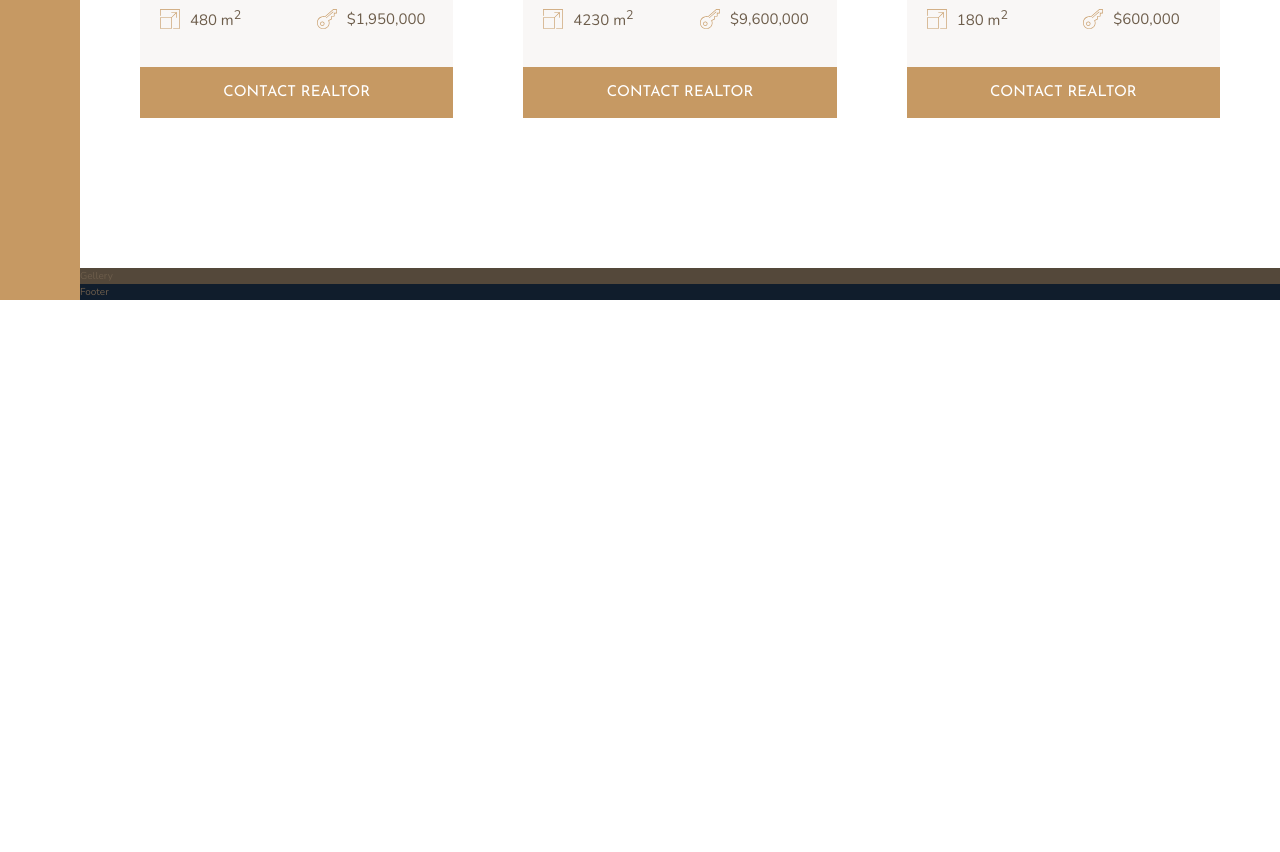
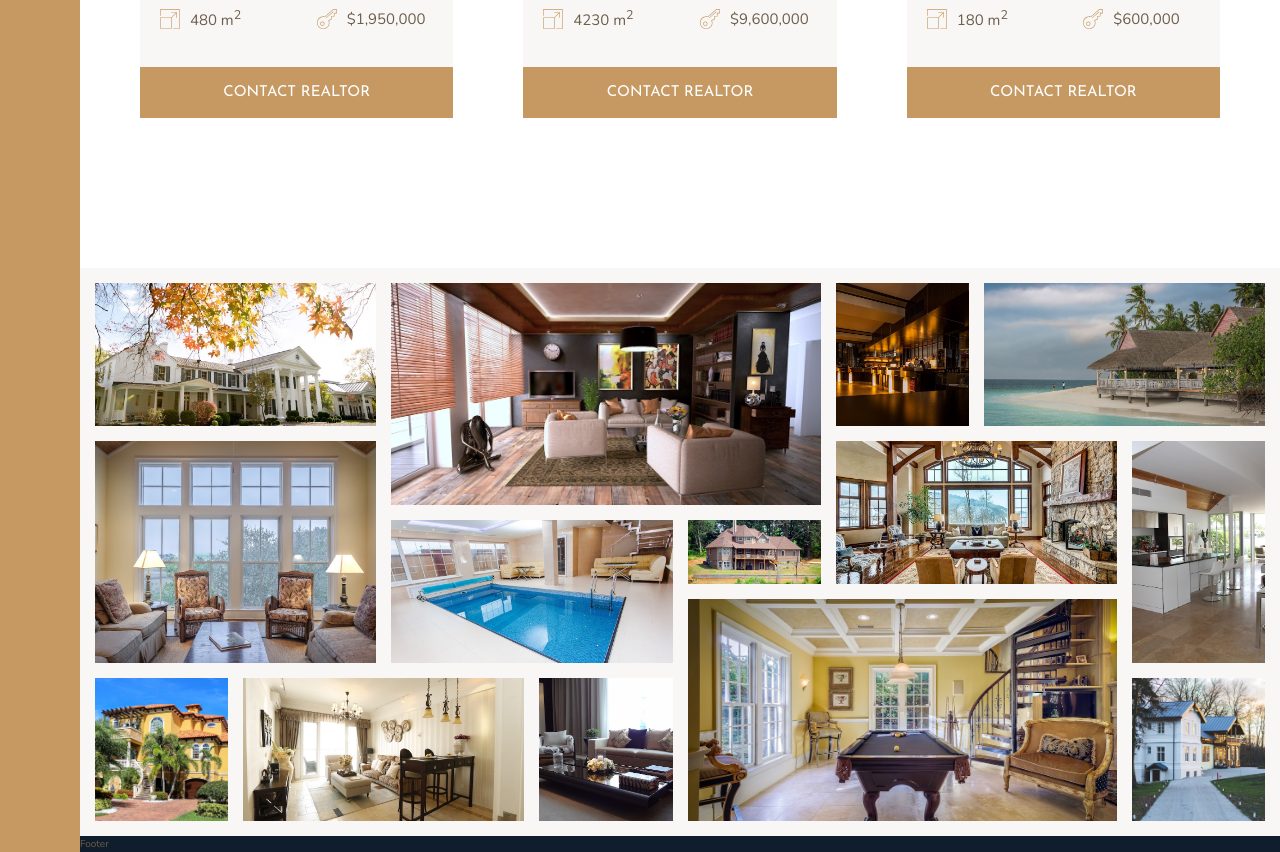
Before and after one commit to marcin-gugula/Nexter, a website: page index.html in a window 1280 px wide. Shown: the part 2804-3656 px from the top of the page. Before the commit the page ends 3104 px from the top, so only its background shows below. Drawn offline with nearby package versions, Linux system fonts and the light colour scheme.

Commit message:
add gallery

```diff
--- a/index.html
+++ b/index.html
@@ -287,7 +287,49 @@
     </section>
 
     <section class="gallery">
-        Gellery
+        <figure class="gallery__item gallery__item--1">
+            <img src="img/gal-1.jpeg" alt="Gallery image 1" class="gallery__img">
+        </figure>
+        <figure class="gallery__item gallery__item--2">
+            <img src="img/gal-2.jpeg" alt="Gallery image 2" class="gallery__img">
+        </figure>
+        <figure class="gallery__item gallery__item--3">
+            <img src="img/gal-3.jpeg" alt="Gallery image 3" class="gallery__img">
+        </figure>
+        <figure class="gallery__item gallery__item--4">
+            <img src="img/gal-4.jpeg" alt="Gallery image 4" class="gallery__img">
+        </figure>
+        <figure class="gallery__item gallery__item--5">
+            <img src="img/gal-5.jpeg" alt="Gallery image 5" class="gallery__img">
+        </figure>
+        <figure class="gallery__item gallery__item--6">
+            <img src="img/gal-6.jpeg" alt="Gallery image 6" class="gallery__img">
+        </figure>
+        <figure class="gallery__item gallery__item--7">
+            <img src="img/gal-7.jpeg" alt="Gallery image 7" class="gallery__img">
+        </figure>
+        <figure class="gallery__item gallery__item--8">
+            <img src="img/gal-8.jpeg" alt="Gallery image 8" class="gallery__img">
+        </figure>
+        <figure class="gallery__item gallery__item--9">
+            <img src="img/gal-9.jpeg" alt="Gallery image 9" class="gallery__img">
+        </figure>
+        <figure class="gallery__item gallery__item--10">
+            <img src="img/gal-10.jpeg" alt="Gallery image 10" class="gallery__img">
+        </figure>
+        <figure class="gallery__item gallery__item--11">
+            <img src="img/gal-11.jpeg" alt="Gallery image 11" class="gallery__img">
+        </figure>
+        <figure class="gallery__item gallery__item--12">
+            <img src="img/gal-12.jpeg" alt="Gallery image 12" class="gallery__img">
+        </figure>
+        <figure class="gallery__item gallery__item--13">
+            <img src="img/gal-13.jpeg" alt="Gallery image 13" class="gallery__img">
+        </figure>
+        <figure class="gallery__item gallery__item--14">
+            <img src="img/gal-14.jpeg" alt="Gallery image 14" class="gallery__img">
+        </figure>
+
     </section>
 
     <footer class="footer">
--- a/sass/_gallery.scss
+++ b/sass/_gallery.scss
@@ -1,4 +1,77 @@
 .gallery{
-    background-color: $color-grey-dark-1;
+    background-color: $color-grey-light-1;
     grid-column: full-start / full-end;
+
+    display: grid;
+    grid-template-columns: repeat(8, 1fr);
+    grid-template-rows: repeat(7, 5vw);
+    gap: 1.5rem;
+    padding: 1.5rem;
+
+    &__item{
+        &--1{
+            grid-row: 1/ span 2;
+            grid-column: 1 / span 2;
+        }
+        &--2{
+            grid-row: 1/ span 3;
+            grid-column: 3 / span 3;
+        }
+        &--3{
+            grid-row: 1/ span 2;
+            grid-column: 6 / span 1;
+        }
+        &--4{
+            grid-row: 1/ span 2;
+            grid-column: 7 / span 2;
+        }
+        &--5{
+            grid-row: 3/ span 3;
+            grid-column: 1 / span 2;
+        }
+        &--6{
+            grid-row: 4/ span 2;
+            grid-column: 3 / span 2;
+        }
+        &--7{
+            grid-row: 4/ span 1;
+            grid-column: 5 / span 1;
+        }
+        &--8{
+            grid-row: 3/ span 2;
+            grid-column: 6 / span 2;
+        }
+        &--9{
+            grid-row: 3/ span 3;
+            grid-column: 8 / span 1;
+        }
+        &--10{
+            grid-row: 6/ span 2;
+            grid-column: 1 / span 1;
+        }
+        &--11{
+            grid-row: 6/ span 2;
+            grid-column: 2 / span 2;
+        }
+        &--12{
+            grid-row: 6/ span 2;
+            grid-column: 4 / span 1;
+        }
+        &--13{
+            grid-row: 5/ span 3;
+            grid-column: 5 / span 3;
+        }
+        &--14{
+            grid-row: 6/ span 2;
+            grid-column: 8 / span 1;
+        }
+    }
+
+    &__img{
+        width: 100%;
+        height: 100%;
+        object-fit: cover;
+        display: block;
+    }
+
 }
```
Also changed, not shown: css/style.css.
